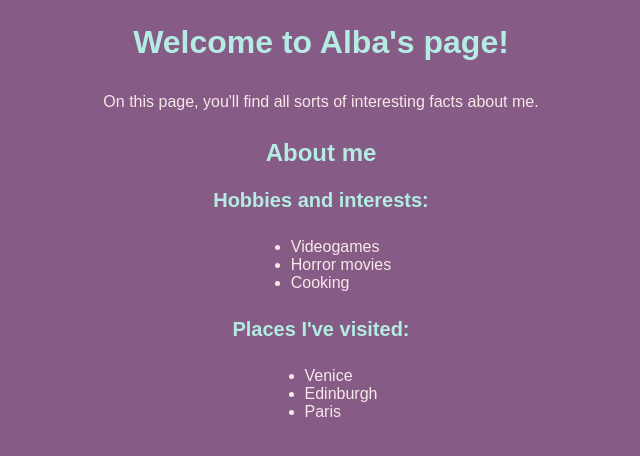
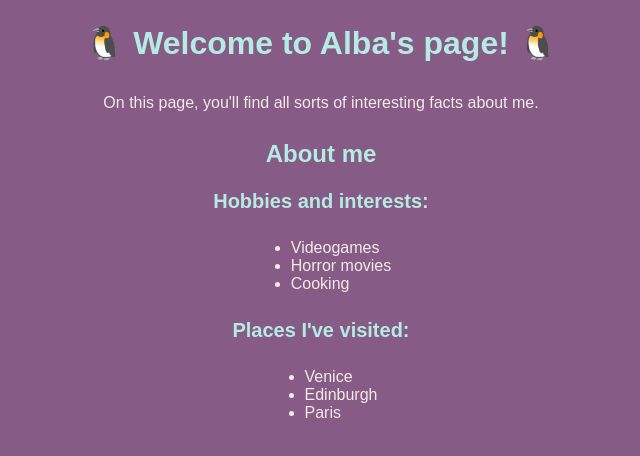
Before and after one commit to albamarquezj/git-fundamentals-lab, a plain HTML site: page index.html in a window 1280 px wide. Shown: the whole page, without its empty margins (319-959 px from the left). Drawn offline with Linux system fonts and the light colour scheme.

Commit message:
Change main header

```diff
--- a/index.html
+++ b/index.html
@@ -8,7 +8,7 @@
   </head>
 
   <body>
-    <h1>Welcome to Alba's page!</h1>
+    <h1>🐧 Welcome to Alba's page! 🐧</h1>
     <p>On this page, you'll find all sorts of interesting facts about me.</p>
 
     <h2>About me</h2>
```
